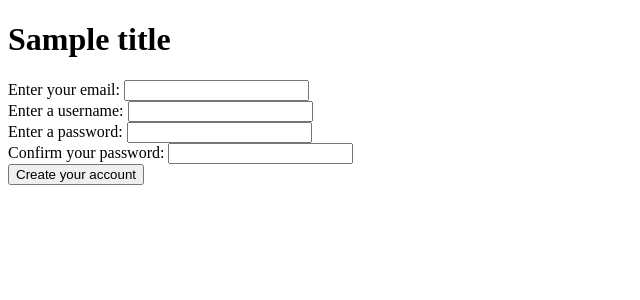
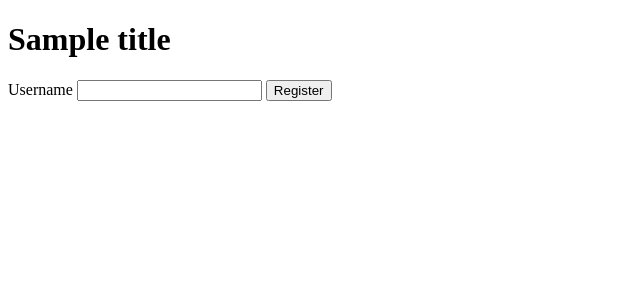
Before and after one commit to asadsid95/goal_tech_pm, a Flask app: template templates/registration.html in a window 1280 px wide. Shown: the top 300 px of the page, without its empty margins (0-640 px from the left). Run offline with Flask 3, Linux system fonts and the light colour scheme; tables that the repository leaves empty hold one stand-in row (values such as "Sample post"); the template is opened without the code that fills it: values that come from a table or form of the project are taken from there, most other values are stand-ins (such as "Sample title", 1, 10 or a date in 2020); some libraries are stand-ins or nearby versions.

Commit message:
form creation for registration

```diff
--- a/app.py
+++ b/app.py
@@ -1,9 +1,11 @@
-from flask import Flask, render_template,url_for, request
+from flask import Flask, render_template,url_for, request,redirect
 from flask_sqlalchemy import SQLAlchemy
 from flask_migrate import Migrate
 from config import DevelopmentConfig
 import pymysql
 pymysql.install_as_MySQLdb()
+
+from forms import RegisterForm
 
 app = Flask(__name__)
 app.config.from_object(DevelopmentConfig)
@@ -14,16 +16,16 @@ migrate = Migrate(app, db)
 
 #-------------------------------------------
 
-# @app.route("/", methods=["GET", "POST"])
+@app.route("/", methods=["GET", "POST"])
 def registration():
+    form = RegisterForm()
+    print(request.method)
+    if request.method == "POST":
+        user = form.username.data
+        print(user)
+        return redirect(url_for('login'))
 
-    # if request.method=="POST":
-    #     print(username)
-    #     username=request.form("username")
-    #     formData = User(username )
-    #     db.session.add(formData)
-
-    return render_template("registration.html", title="Registration")
+    return render_template("registration.html", title="Registration", form=form)
 
 @app.route("/login")
 def login():
--- /dev/null
+++ b/forms.py
@@ -0,0 +1,7 @@
+from flask_wtf import FlaskForm
+from wtforms import StringField,SubmitField
+from wtforms.validators import DataRequired,Length
+
+class RegisterForm(FlaskForm):
+    username = StringField("Username",[DataRequired(),Length(min=4, message=("username is too short"))])
+    submit=SubmitField("Register")
--- a/templates/registration.html
+++ b/templates/registration.html
@@ -2,26 +2,6 @@
 
 <title>{{title}}</title>
 <h1>{{title}}</h1>
-<form>
-<div>
-    <div>
-        <label id="email">Enter your email:</label>
-        <input required>
-    </div>
-    <div>
-    <label id="username">Enter a username:</label>
-    <input type="email"></input>
-</div>
-<div>
-    <label id="password">Enter a password:</label>
-    <input type="Password"></input>
-</div>
-<div>
-    <label>Confirm your password:</label>
-    <input type="Password"></input>
-</div>
-<div>
-    <button type="submit">Create your account</button>
-</div>
-</div>
+<form method="post">
+  {{form.username.label}} {{form.username(size=20)}} {{form.submit}}
 </form>
```
Also changed, not shown: README.md.
